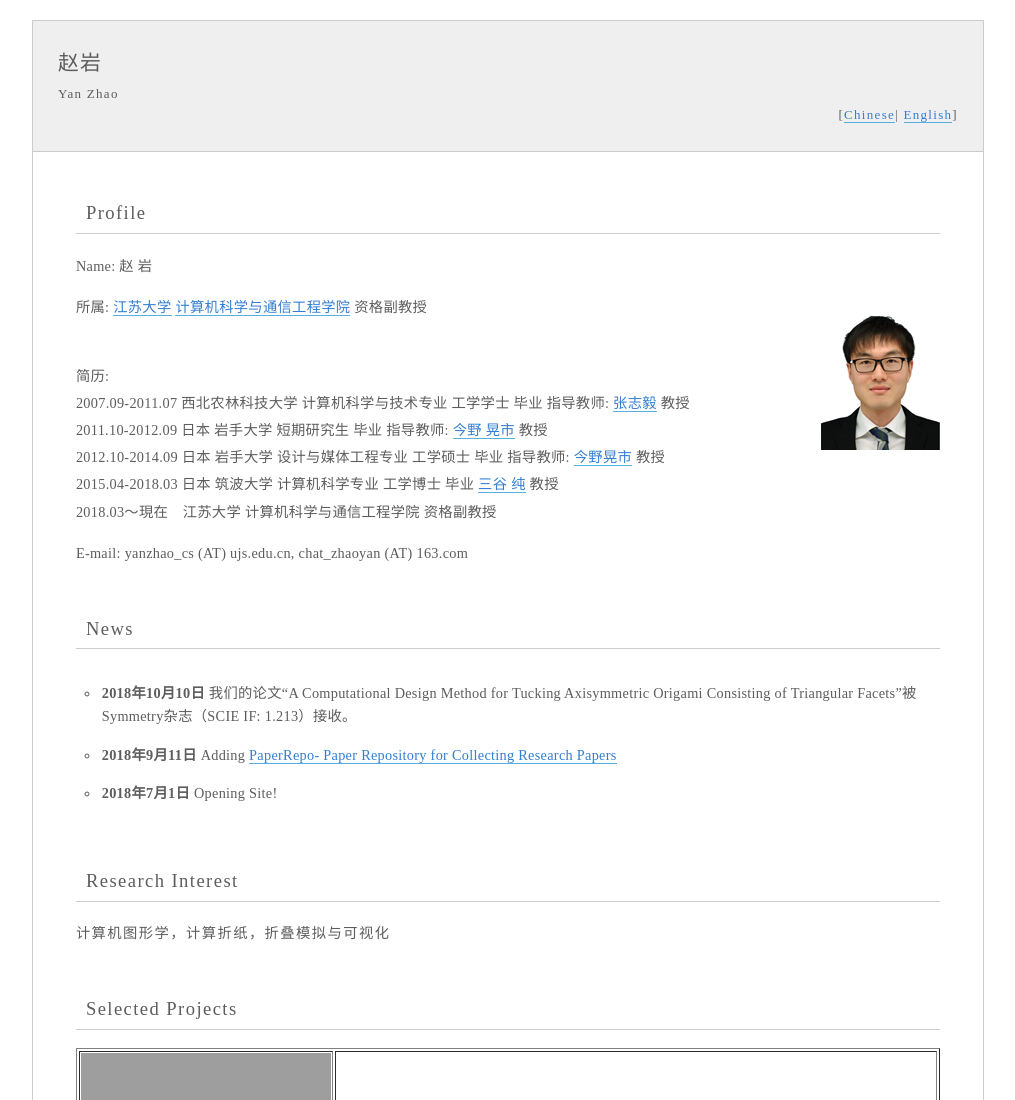
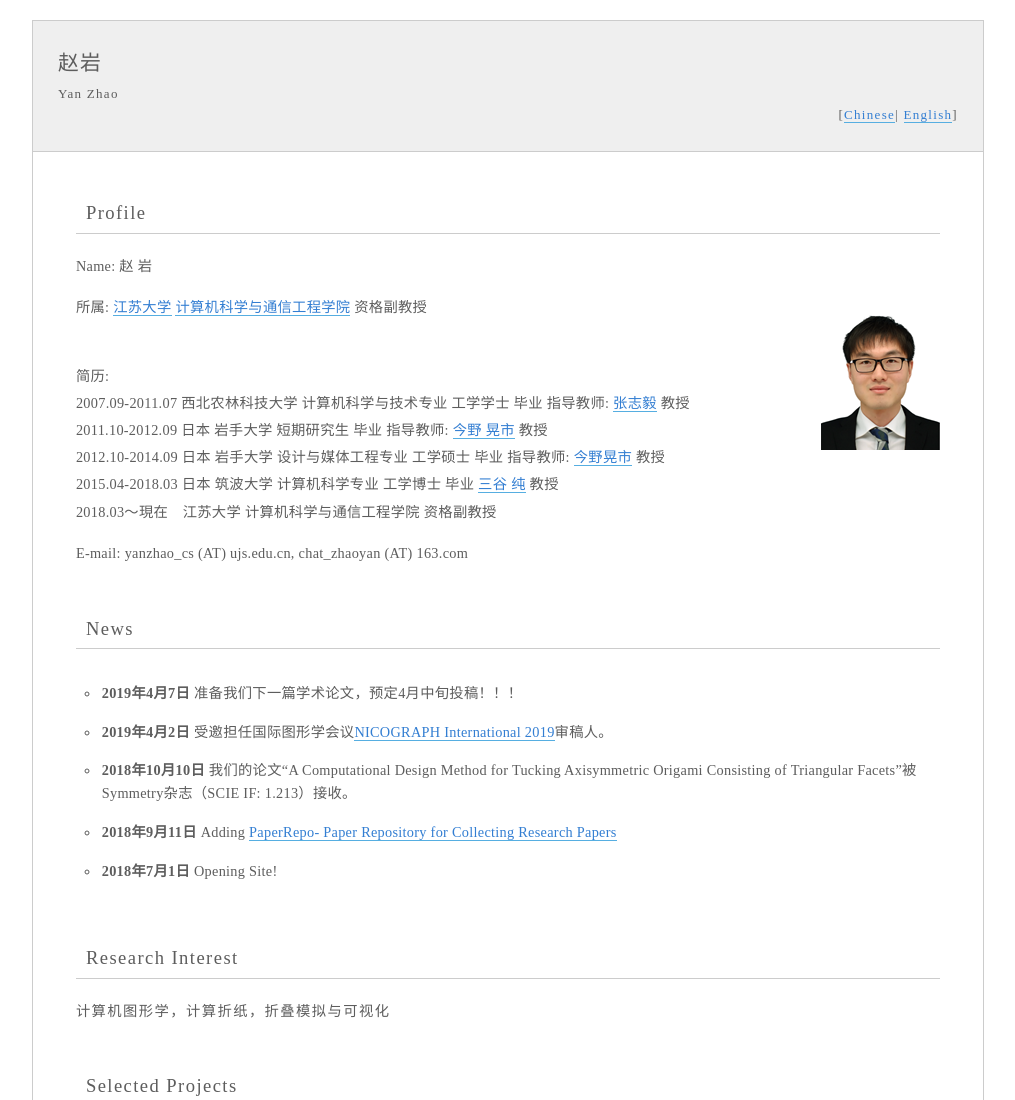
Before and after one commit to chatyan/chatyan.github.io, a plain HTML site: page index.html in a window 1280 px wide. Shown: the top 1100 px of the page, without its empty margins (132-1147 px from the left). Drawn offline with Linux system fonts and the light colour scheme; grey boxes are pictures that could not be loaded.

Commit message:
20190407

```diff
--- a/index.html
+++ b/index.html
@@ -57,7 +57,9 @@
 
 <h4>News</h4>
 <ul>
-	<li><b>2018年10月10日</b> 我们的论文“A Computational Design Method for Tucking Axisymmetric Origami Consisting of Triangular Facets”被Symmetry杂志（SCIE IF: 1.213）接收。</li>
+  <li><b>2019年4月7日</b> 准备我们下一篇学术论文，预定4月中旬投稿！！！</li>
+  <li><b>2019年4月2日</b> 受邀担任国际图形学会议<a href="https://art-science.org/nicograph/nicoint2019/" target="_blank">NICOGRAPH International 2019</a>审稿人。</li>
+  <li><b>2018年10月10日</b> 我们的论文“A Computational Design Method for Tucking Axisymmetric Origami Consisting of Triangular Facets”被Symmetry杂志（SCIE IF: 1.213）接收。</li>
     <li><b>2018年9月11日</b> Adding <a href="./PaperRepo/indexPaperRepo.html" target="_blank">PaperRepo- Paper Repository for Collecting Research Papers</a> </li>
   <li><b>2018年7月1日</b> Opening Site!  </li>
 </ul>
```
